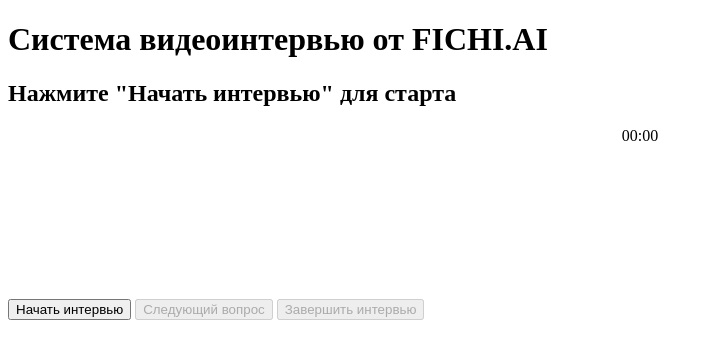
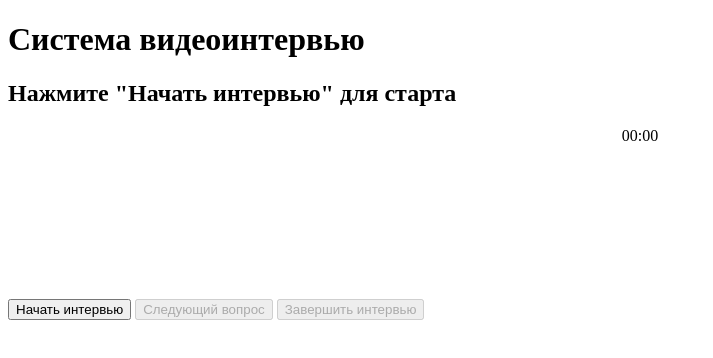
Before and after one commit to ifpornAI/simple-webrtc-recorder, a plain HTML site: page index.html in a window 1280 px wide. Shown: the whole page, without its empty margins (0-713 px from the left). Drawn offline with Linux system fonts and the light colour scheme.

Commit message:
Update index.html

```diff
--- a/index.html
+++ b/index.html
@@ -8,7 +8,7 @@
 </head>
 <body>
     <div class="container">
-        <h1>Система видеоинтервью от FICHI.AI</h1>
+        <h1>Система видеоинтервью</h1>
 
         <div class="question-container">
             <h2 id="current-question">Нажмите "Начать интервью" для старта</h2>
```
